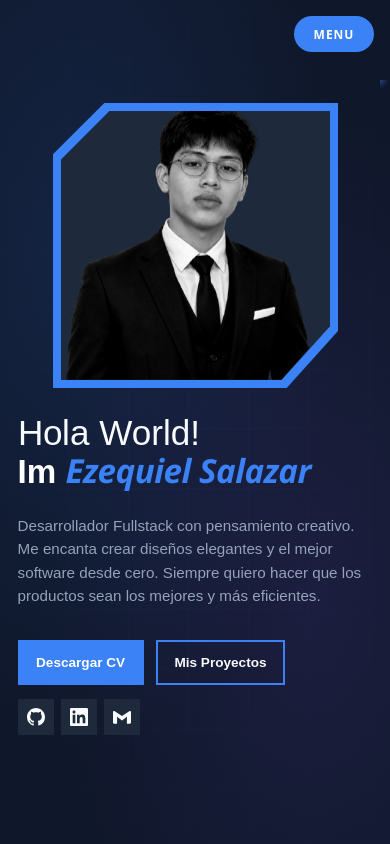
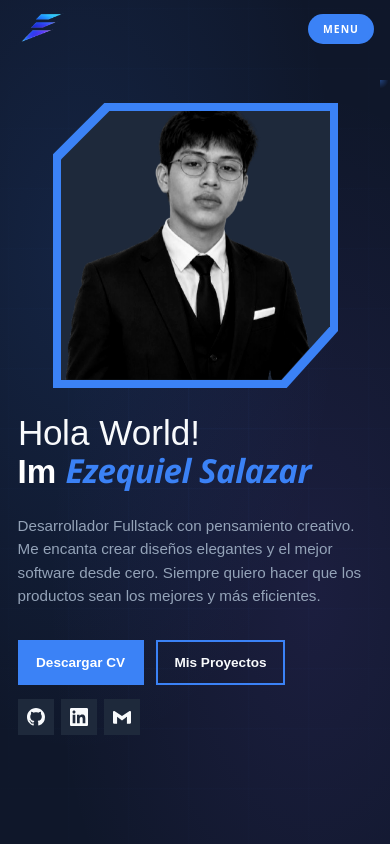
Before and after one commit to Ezequie1Sc/Portafolio, a React (Vite) app: page / in a window 390 px wide. Shown: the top 844 px of the page. Built offline with nearby package versions, Linux system fonts and the light colour scheme.

Commit message:
feat(header): Animación de apertura lenta (0.8s) y giro 3D en letras del menú

```diff
--- a/src/components/common/Header.tsx
+++ b/src/components/common/Header.tsx
@@ -67,6 +67,16 @@ const Header = ({ mobileMenuOpen, setMobileMenuOpen }: HeaderProps) => {
     <header className={`header ${scrolled ? 'header-scrolled' : ''}`}>
       <div className="header-container">
 
+        {/* LOGO */}
+        <motion.img
+          src="/e_logo.png"
+          alt="Ezequiel Logo"
+          className="header-logo"
+          initial={{ opacity: 0, x: -16 }}
+          animate={{ opacity: 1, x: 0 }}
+          transition={{ duration: 0.5 }}
+        />
+
         {/* Botón de MENU */}
         <motion.button
           onClick={() => setMobileMenuOpen(!mobileMenuOpen)}
@@ -80,17 +90,17 @@ const Header = ({ mobileMenuOpen, setMobileMenuOpen }: HeaderProps) => {
         </motion.button>
       </div>
 
-      {/* Menú desplegable */}
+      {/* Menú desplegable - Animación LENTA (0.8s) */}
       <AnimatePresence>
         {mobileMenuOpen && (
           <motion.div
             className="mobile-menu"
-            initial={{ opacity: 0, scale: 0.82, x: 24, y: -24 }}
+            initial={{ opacity: 0, scale: 0.8, x: 40, y: -40 }}
             animate={{ opacity: 1, scale: 1, x: 0, y: 0 }}
-            exit={{ opacity: 0, scale: 0.82, x: 24, y: -24 }}
+            exit={{ opacity: 0, scale: 0.8, x: 40, y: -40 }}
             transition={{
-              duration: 0.35,
-              ease: [0.16, 1, 0.3, 1]
+              duration: 0.8,          /* Más lento (0.8s) para que se sienta muy fluido */
+              ease: [0.16, 1, 0.3, 1] /* Curva de aceleración suave */
             }}
             style={{ transformOrigin: 'top right' }}
           >
--- a/src/styles/Header.css
+++ b/src/styles/Header.css
@@ -11,25 +11,52 @@ HEADER - BASE
   pointer-events: none;
 }
 
+/* --- CONTENEDOR PRINCIPAL --- */
 .header-container {
   width: 100%;
   position: relative;
   pointer-events: none;
+
+  display: flex;
+  justify-content: space-between;
+  align-items: center;
+
+  padding: 16px 28px;
+  min-height: 58px;
+  box-sizing: border-box;
 }
 
 /* ========================================
-BOTÓN DE MENÚ FLOTANTE
+LOGO
+======================================== */
+
+.header-logo {
+  width: auto;
+  height: 42px;
+  display: block;
+  object-fit: contain;
+
+  pointer-events: auto;
+  z-index: 3000;
+
+  transition: transform .3s ease;
+}
+
+.header-logo:hover {
+  transform: scale(1.06);
+}
+
+/* ========================================
+BOTÓN DE MENÚ
 ======================================== */
 
 .mobile-menu-toggle {
   display: flex;
-  position: fixed;
-  top: 24px;
-  right: 24px;
+  position: relative;
 
-  min-width: 90px;
-  height: 42px;
-  padding: 0 24px;
+  min-width: 80px;
+  height: 36px;
+  padding: 0 20px;
   border: none;
   border-radius: 999px;
 
@@ -52,7 +79,7 @@ BOTÓN DE MENÚ FLOTANTE
   font-weight: 600;
   letter-spacing: 1px;
   color: #ffffff;
-  font-size: 0.85rem;
+  font-size: 0.8rem;
 }
 
 .mobile-menu-toggle-hidden {
@@ -63,12 +90,12 @@ BOTÓN DE MENÚ FLOTANTE
 }
 
 /* ========================================
-MENÚ DESPLEGABLE (FONDO DEGRADADO OSCURO)
+MENÚ DESPLEGABLE
 ======================================== */
 
 .mobile-menu {
   position: fixed;
-  top: 10px;
+  top: 58px;
   right: 16px;
 
   width: min(300px, calc(100vw - 32px));
@@ -76,7 +103,6 @@ MENÚ DESPLEGABLE (FONDO DEGRADADO OSCURO)
   padding: 4rem 2.1rem 2.2rem;
   border-radius: 0 22px 22px 22px;
 
-  /* NUEVO FONDO DEGRADADO OSCURO ELEGANTE */
   background: linear-gradient(
     135deg,
     rgba(15, 23, 42, 0.98),
@@ -90,7 +116,6 @@ MENÚ DESPLEGABLE (FONDO DEGRADADO OSCURO)
   overflow: hidden;
 }
 
-/* Fondo con degradado sutil y luz interior */
 .mobile-menu::before {
   content: "";
   position: absolute;
@@ -101,7 +126,7 @@ MENÚ DESPLEGABLE (FONDO DEGRADADO OSCURO)
 }
 
 /* ========================================
-BOTÓN CERRAR (AZUL CON TEXTO BLANCO)
+BOTÓN CERRAR
 ======================================== */
 
 .mobile-menu-close-btn {
@@ -114,8 +139,8 @@ BOTÓN CERRAR (AZUL CON TEXTO BLANCO)
   border: none;
   border-radius: 999px;
 
-  background: #3b82f6; /* AZUL */
-  color: #ffffff; /* TEXTO BLANCO */
+  background: #3b82f6;
+  color: #ffffff;
 
   font-family: system-ui, -apple-system, sans-serif;
   font-size: 0.78rem;
@@ -133,7 +158,7 @@ BOTÓN CERRAR (AZUL CON TEXTO BLANCO)
 }
 
 /* ========================================
-ENLACES DEL MENÚ (SIN SUBRAYADO)
+ENLACES DEL MENÚ (GIRO 3D MÁS LENTO Y PROFUNDO)
 ======================================== */
 
 .mobile-nav {
@@ -148,8 +173,8 @@ ENLACES DEL MENÚ (SIN SUBRAYADO)
 
 .mobile-nav-link {
   width: fit-content;
-  padding: 0.6rem 1rem; /* Agregado padding para que se vea el borde */
-  margin-left: -1rem; /* Compensa el padding para que quede alineado */
+  padding: 0.6rem 1rem;
+  margin-left: -1rem;
 
   font-family: system-ui, -apple-system, sans-serif;
   color: #ffffff;
@@ -161,49 +186,62 @@ ENLACES DEL MENÚ (SIN SUBRAYADO)
   letter-spacing: -0.04em;
   text-transform: uppercase;
 
-  transition: transform 0.2s ease, opacity 0.2s ease, background 0.2s ease;
+  /* TRANSICIÓN PARA EL GIRO 3D (MÁS LENTA Y CON REBOTE) */
+  transition: transform 0.6s cubic-bezier(0.34, 1.56, 0.64, 1),
+              color 0.4s ease;
+  transform-style: preserve-3d;
+  perspective: 800px;
 }
 
+/* EFECTO DE GIRO 3D MÁS MARCADO AL HACER HOVER */
 .mobile-nav-link:hover {
-  transform: translateX(6px);
-  opacity: 0.8;
+  transform: rotateY(-20deg) scale(1.05); /* Giro más pronunciado y un poco de zoom */
+  color: #93c5fd; /* Cambia a un azul claro al girar */
+  background: rgba(255, 255, 255, 0.05);
 }
 
 /* ========================================
-ENLACE ACTIVO (BORDE IZQUIERDO AZUL)
+ENLACE ACTIVO
 ======================================== */
 
 .mobile-nav-link-active {
-  background: rgba(59, 130, 246, 0.12); /* Fondo azul transparente */
-  border-left: 3px solid #3b82f6; /* Borde azul sólido a la izquierda */
-  border-radius: 0 8px 8px 0; /* Suaviza las esquinas derechas */
+  background: rgba(59, 130, 246, 0.12);
+  border-left: 3px solid #3b82f6;
+  border-radius: 0 8px 8px 0;
   transform: translateX(0);
   opacity: 1;
-  padding-left: 1.5rem; /* Un poco más de espacio para el borde */
+  padding-left: 1.5rem;
 }
 
 .mobile-nav-link-active:hover {
-  transform: translateX(4px);
+  transform: rotateY(-15deg) scale(1.05) translateX(4px);
 }
 
 /* ========================================
-RESPONSIVE
+RESPONSIVE (MÓVIL)
 ======================================== */
 
 @media (max-width: 768px) {
+  .header-container {
+    padding: 10px 16px;
+    min-height: 46px;
+  }
+
+  .header-logo {
+    height: 34px;
+  }
+
   .mobile-menu-toggle {
-    top: 16px;
-    right: 16px;
-    min-width: 80px;
-    height: 36px;
-    padding: 0 18px;
+    min-width: 66px;
+    height: 30px;
+    padding: 0 12px;
   }
-  .toggle-text { font-size: 0.75rem; }
+  .toggle-text { font-size: 0.65rem; }
 
   .mobile-menu {
-    top: 6px;
+    top: 46px;
     right: 16px;
-    width: min(280px, calc(100vw - 32px)); /* Un poco más pequeño en móvil */
+    width: min(280px, calc(100vw - 32px));
     padding: 3.5rem 1.8rem 2rem;
   }
 
@@ -213,6 +251,10 @@ RESPONSIVE
     margin-left: -0.8rem;
   }
 
+  .mobile-nav-link:hover {
+    transform: rotateY(-12deg) scale(1.02); /* Giro un poco más suave en móvil */
+  }
+
   .mobile-nav-link-active {
     padding-left: 1.2rem;
   }
```
Also changed, not shown: public/e_logo.png (added).
